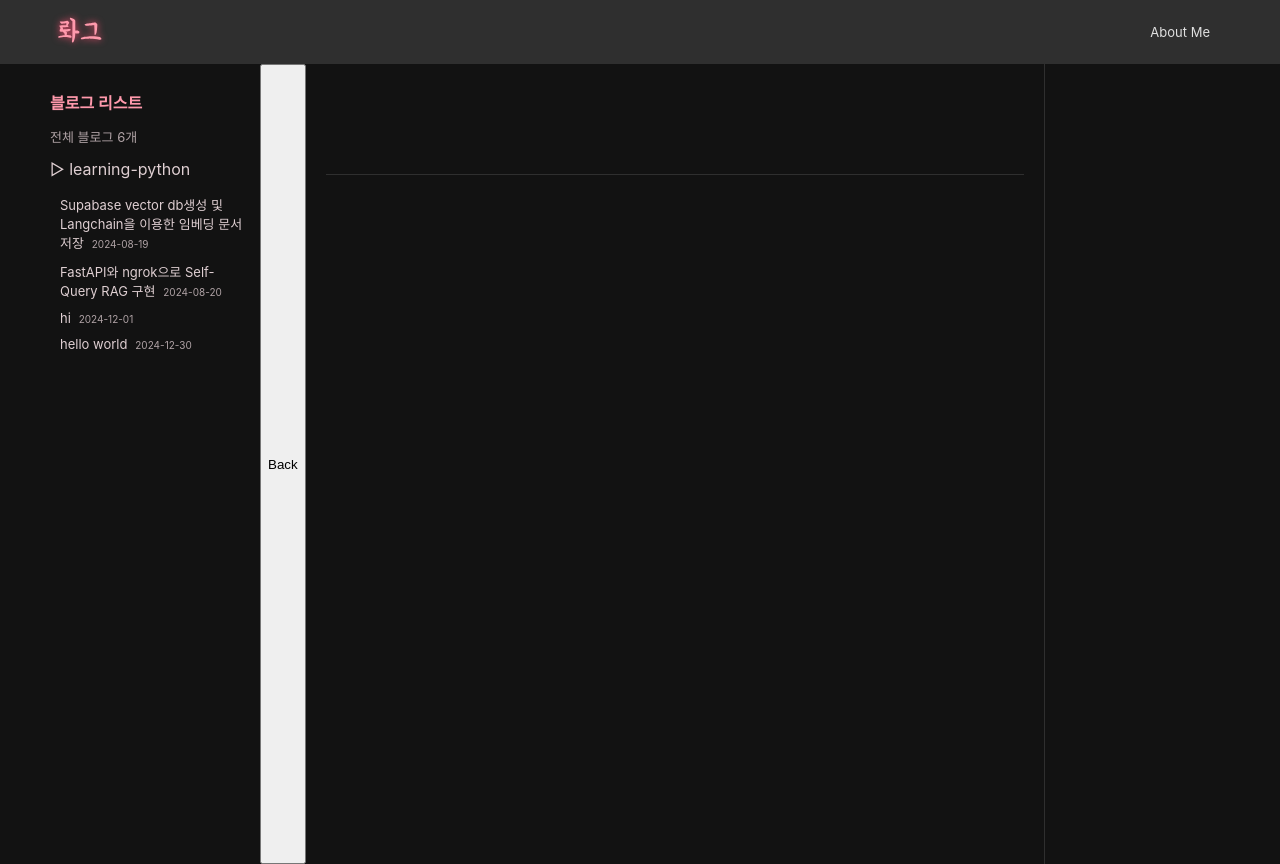
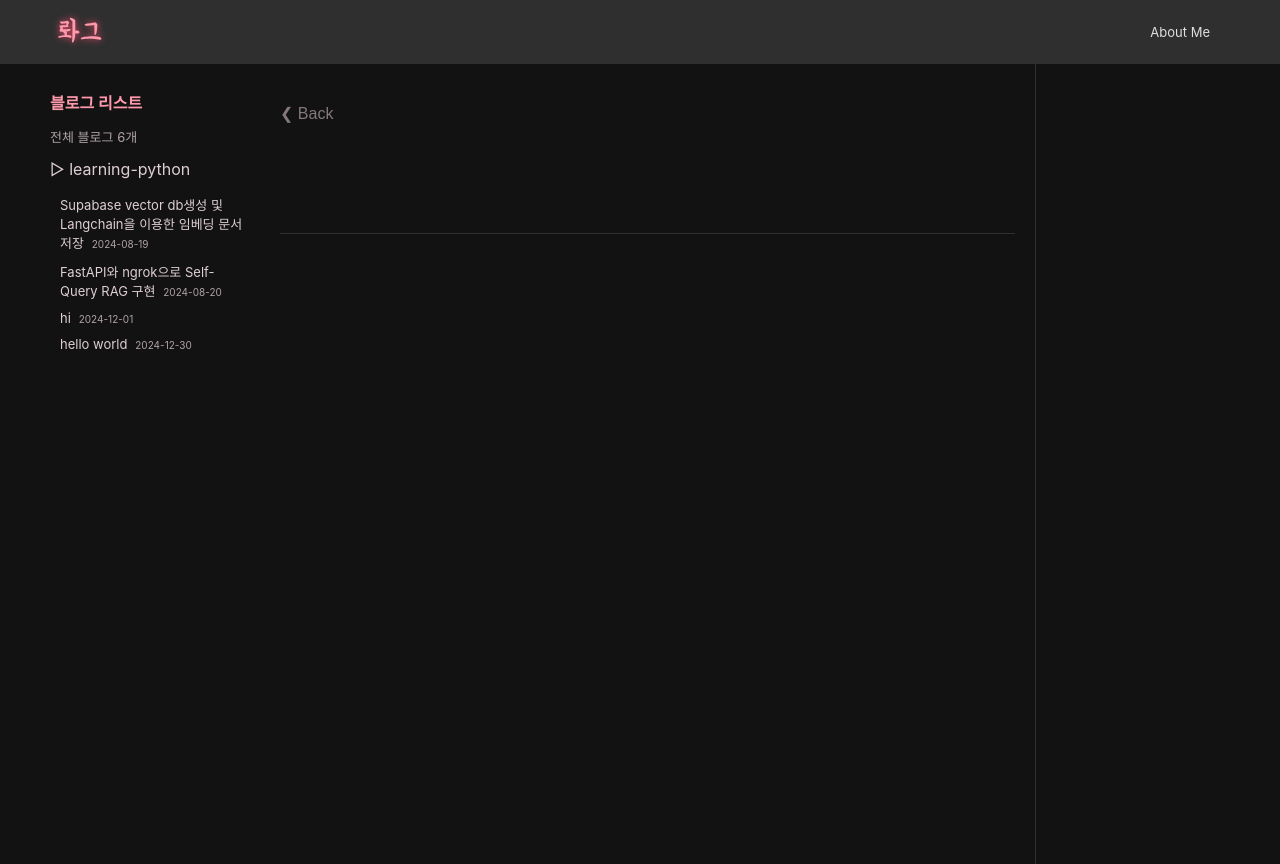
Before and after one commit to ruah0807/ruah-blog, a React (Vite) app: page /#/1/1 in a window 1280 px wide. Built offline with nearby package versions, Linux system fonts and the light colour scheme.

Commit message:
feat : 뒤로가기 버튼 css

```diff
--- a/src/components/TOC.tsx
+++ b/src/components/TOC.tsx
@@ -1,5 +1,4 @@
 import React, { useEffect, useState } from 'react';
-import matter from 'gray-matter';
 import './TOC.css';
 
 interface TOCProps {
@@ -10,32 +9,20 @@ const TOC: React.FC<TOCProps> = ({ fileName }) => {
   const [headings, setHeadings] = useState<{ text: string; id: string; level: number }[]>([]);
 
   useEffect(() => {
-    const fetchContent = async () => {
-      if (fileName) {
-        const fileModules = import.meta.glob('/posts/**/*.md', { query: '?raw', import: 'default' });
-        const filePath = `/posts/${fileName}.md`;
-
-        if (fileModules[filePath]) {
-          const content = await fileModules[filePath]();
-          const { content: mdContent } = matter(content as string);
-
-          const headingRegex = /^(?!#\s)(#{1,5})\s+(.*)$/gm;
-          const matches = [...mdContent.matchAll(headingRegex)];
-
-          const extractedHeadings = matches.map(match => ({
-            text: match[2],
-            id: match[2].toLowerCase().replace(/\s+/g, '-'),
-            level: match[1].length,
-          }));
-
-          setHeadings(extractedHeadings);
-        } else {
-          console.error(`File not found: ${filePath}`);
-        }
+    const extractHeadings = () => {
+      const contentElement = document.querySelector('.markdown-content');
+      if (contentElement) {
+        const headingElements = contentElement.querySelectorAll('h1, h2, h3, h4, h5');
+        const extractedHeadings = Array.from(headingElements).map(heading => ({
+          text: heading.textContent || '',
+          id: heading.id,
+          level: parseInt(heading.tagName.substring(1), 10),
+        }));
+        setHeadings(extractedHeadings);
       }
     };
 
-    fetchContent();
+    extractHeadings();
   }, [fileName]);
 
   return (
--- a/src/pages/MDFile.tsx
+++ b/src/pages/MDFile.tsx
@@ -64,8 +64,8 @@ const fileName = (category ? `${category}/${subtitle}` : subtitle) || '';
 
   return (
     <div className='markdown-container'>
-      <button onClick={() => navigate(-1)}>Back</button>
       <div className='markdown-content' ref={contentRef}>
+      <button onClick={() => navigate(-1)}>❮ Back</button>
         <div className='md-header'>
           <div className='md-title'>{title}</div>
           <div className='md-date'>{date}</div>
--- a/src/pages/PostList.tsx
+++ b/src/pages/PostList.tsx
@@ -35,8 +35,8 @@ const PostList: React.FC<PostListProps> = ({ onSelect }) => {
         const category = parts.length > 3 ? parts[2] : null;
         const date = fileName.split('-').slice(0, 3).join('-');
         const subtitle = category
-  ? `${category}/${fileName.replace('.md', '').split('/').slice(1).join('/')}`
-  : fileName.replace('.md', '');
+          ? `${category}/${fileName.replace('.md', '').split('/').slice(1).join('/')}`
+          : fileName.replace('.md', '');
         postList.push({ title: data.title, date, fileName, subtitle, category });
       }
       const groupedPosts = postList.reduce((acc, post) => {
--- a/src/styles/global.css
+++ b/src/styles/global.css
@@ -13,6 +13,24 @@ html {
 img,
 button {
   user-select: none; /* Disable text selection */
+}
+
+button {
+  background-color: transparent; /* Green */
+  border: none;
+  color: #84787a;
+  padding: 10px 0;
+  text-align: center;
+  text-decoration: none;
+  display: inline-block;
+  font-size: 16px;
+  margin: 10px 0;
+  cursor: pointer;
+  transition: color 0.3s;
+}
+
+button:hover {
+  color: #67585b;
 }
 
 .line {
```
